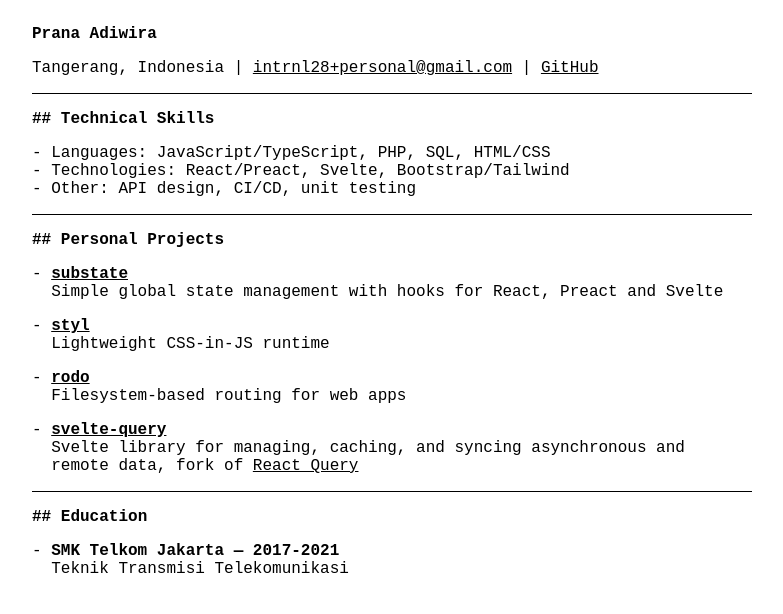
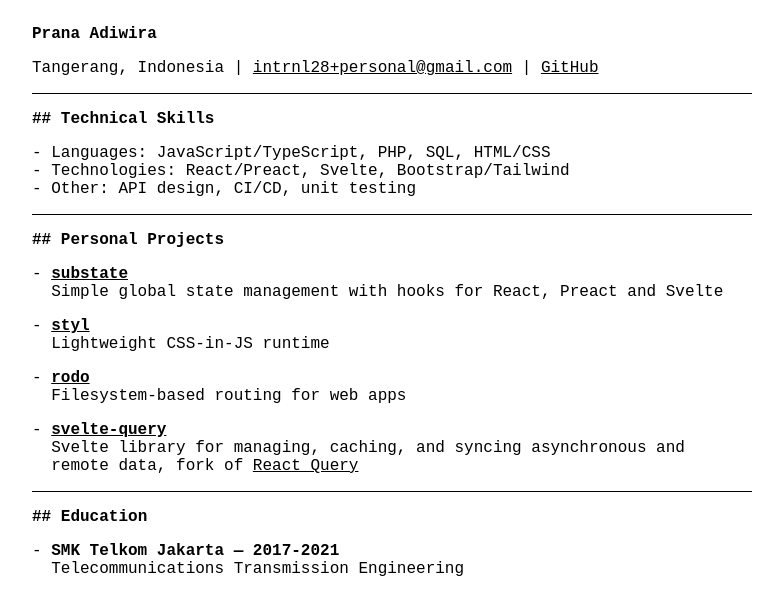
Before and after one commit to intrnl/cv, a plain HTML site: page index.html in a window 1280 px wide. Shown: the whole page, without its empty margins (248-1031 px from the left). Drawn offline with Linux system fonts and the light colour scheme; a web font is replaced by a local one.

Commit message:
fix major

```diff
--- a/index.html
+++ b/index.html
@@ -53,7 +53,7 @@
       <ul>
         <li>
           <h3>SMK Telkom Jakarta — 2017-2021</h3>
-          <p>Teknik Transmisi Telekomunikasi</p>
+          <p>Telecommunications Transmission Engineering</p>
         </li>
       </ul>
     </section>
```
